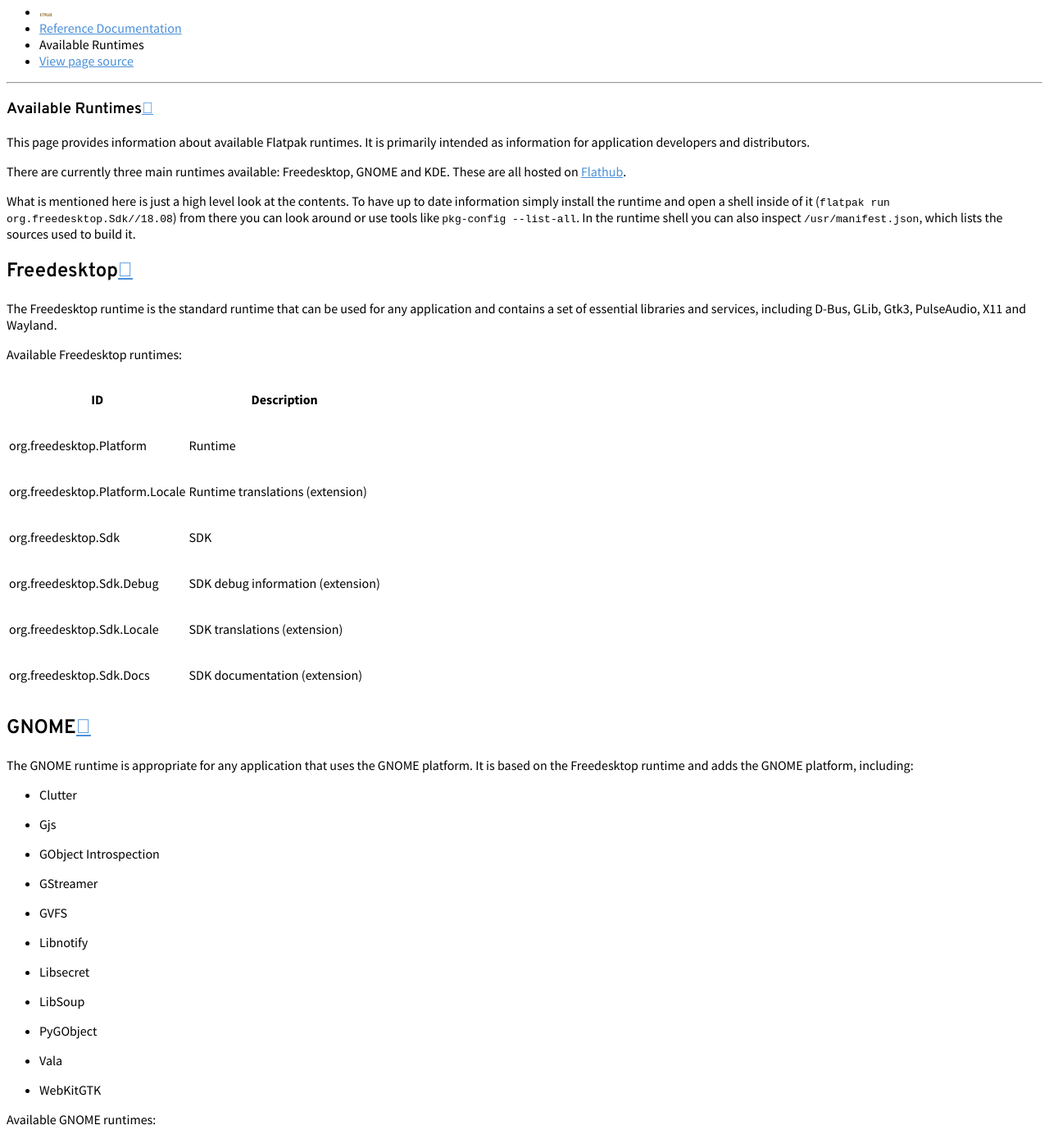
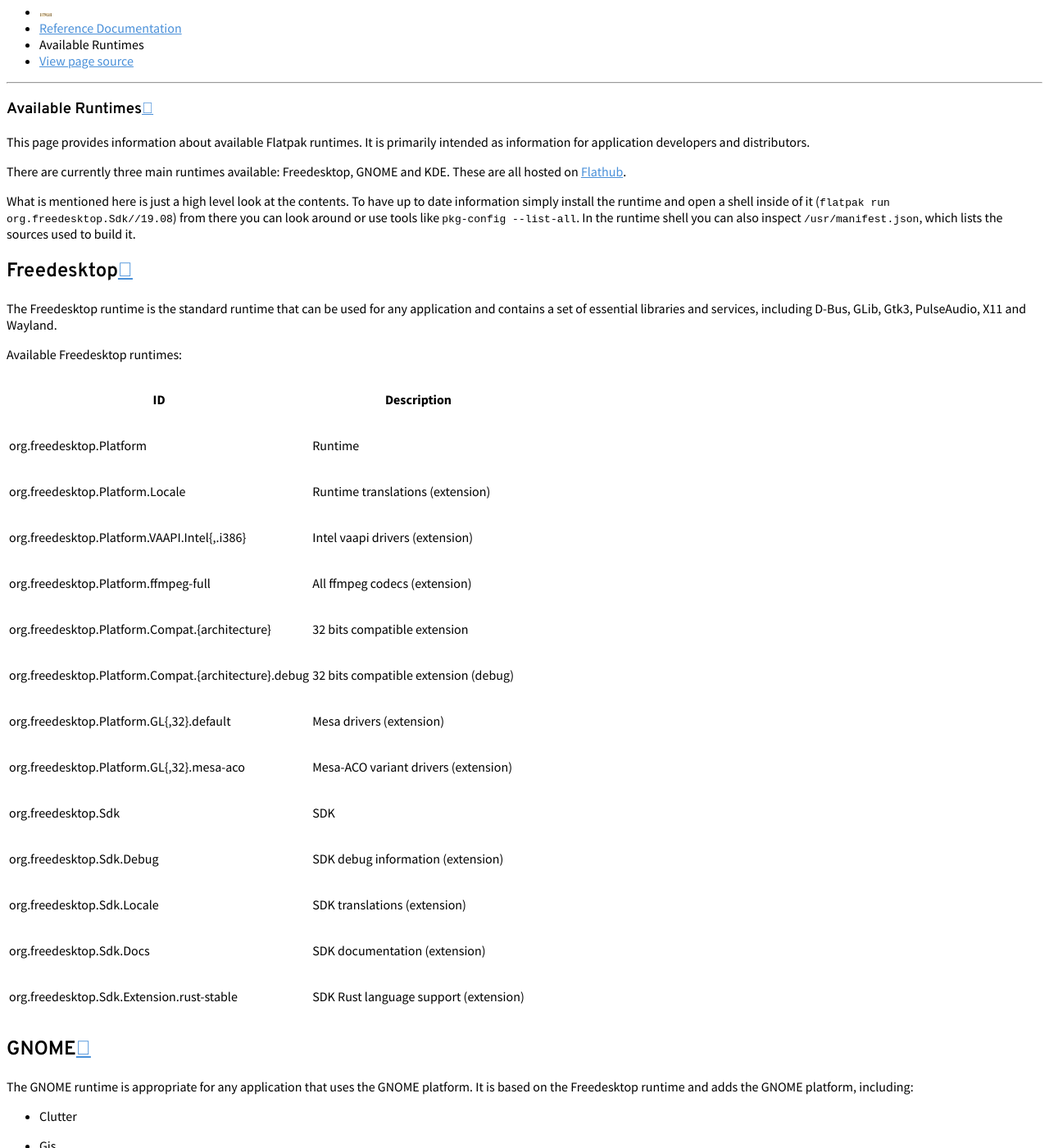
Before and after one commit to flatpak/flatpak-docs, a Sphinx documentation site: the page built from docs/available-runtimes.rst, in a window 1280 px wide and 1400 px high, scrolled down 498 px. Shown: the whole window at 82% size. Built offline with Sphinx 7.4.7 and the Read the Docs theme 2.0.0, drawn with Linux system fonts in a browser that asks for light colours.

Commit message:
Update for freedesktop-sdk 19.08

```diff
--- a/docs/available-runtimes.rst
+++ b/docs/available-runtimes.rst
@@ -9,7 +9,7 @@ KDE. These are all hosted on `Flathub <https://flathub.org/>`_.
 
 What is mentioned here is just a high level look at the contents. To have up
 to date information simply install the runtime and open a shell inside of it
-(``flatpak run org.freedesktop.Sdk//18.08``) from there you can look around or
+(``flatpak run org.freedesktop.Sdk//19.08``) from there you can look around or
 use tools like ``pkg-config --list-all``. In the runtime shell you can also
 inspect ``/usr/manifest.json``, which lists the sources used to build it.
 
@@ -22,16 +22,23 @@ D-Bus, GLib, Gtk3, PulseAudio, X11 and Wayland.
 
 Available Freedesktop runtimes:
 
-===============================  =================================
-ID                               Description
-===============================  =================================
-org.freedesktop.Platform         Runtime
-org.freedesktop.Platform.Locale  Runtime translations (extension)
-org.freedesktop.Sdk              SDK
-org.freedesktop.Sdk.Debug        SDK debug information (extension)
-org.freedesktop.Sdk.Locale       SDK translations (extension)
-org.freedesktop.Sdk.Docs         SDK documentation (extension)
-===============================  =================================
+==================================================== =====================================
+ID                                                   Description
+==================================================== =====================================
+org.freedesktop.Platform                             Runtime
+org.freedesktop.Platform.Locale                      Runtime translations (extension)
+org.freedesktop.Platform.VAAPI.Intel{,.i386}         Intel vaapi drivers (extension)
+org.freedesktop.Platform.ffmpeg-full                 All ffmpeg codecs (extension)
+org.freedesktop.Platform.Compat.{architecture}       32 bits compatible extension
+org.freedesktop.Platform.Compat.{architecture}.debug 32 bits compatible extension (debug)
+org.freedesktop.Platform.GL{,32}.default             Mesa drivers (extension)
+org.freedesktop.Platform.GL{,32}.mesa-aco            Mesa-ACO variant drivers (extension)
+org.freedesktop.Sdk                                  SDK
+org.freedesktop.Sdk.Debug                            SDK debug information (extension)
+org.freedesktop.Sdk.Locale                           SDK translations (extension)
+org.freedesktop.Sdk.Docs                             SDK documentation (extension)
+org.freedesktop.Sdk.Extension.rust-stable            SDK Rust language support (extension)
+==================================================== =====================================
 
 GNOME
 -----
```
